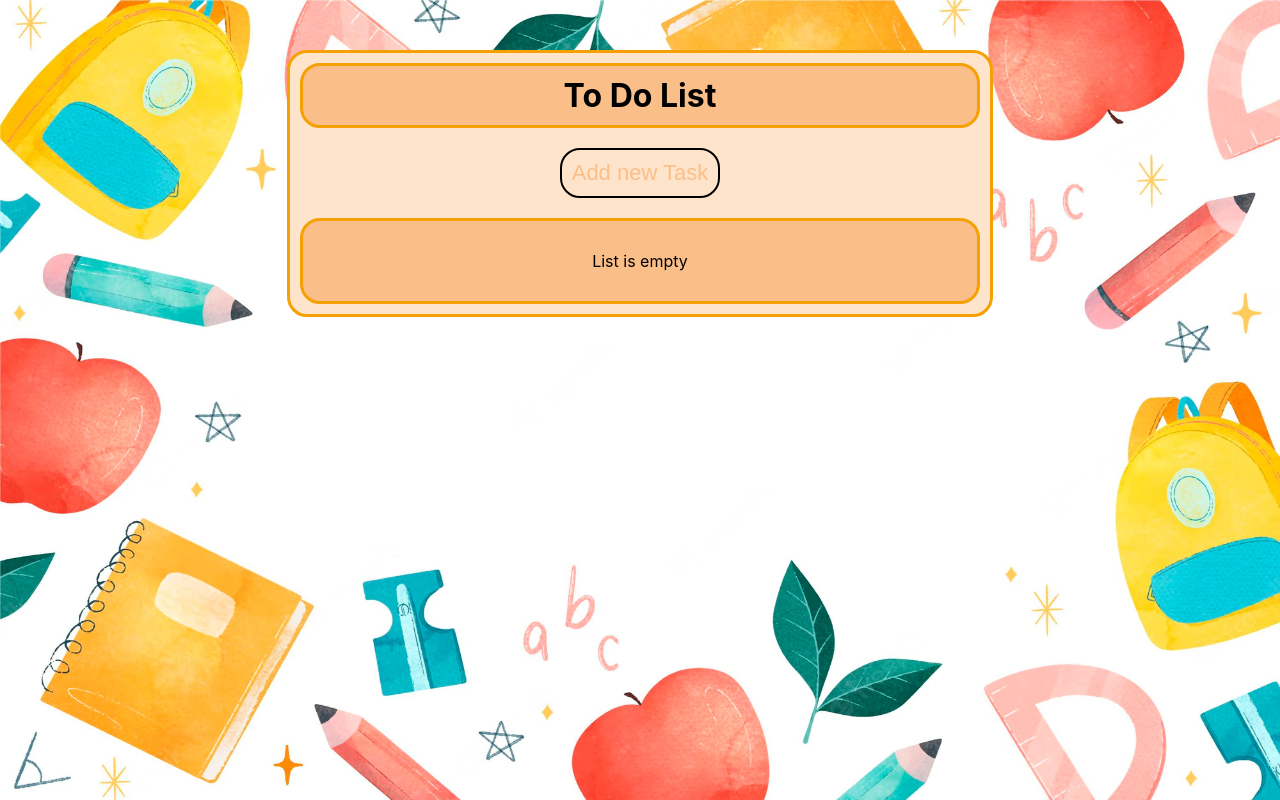
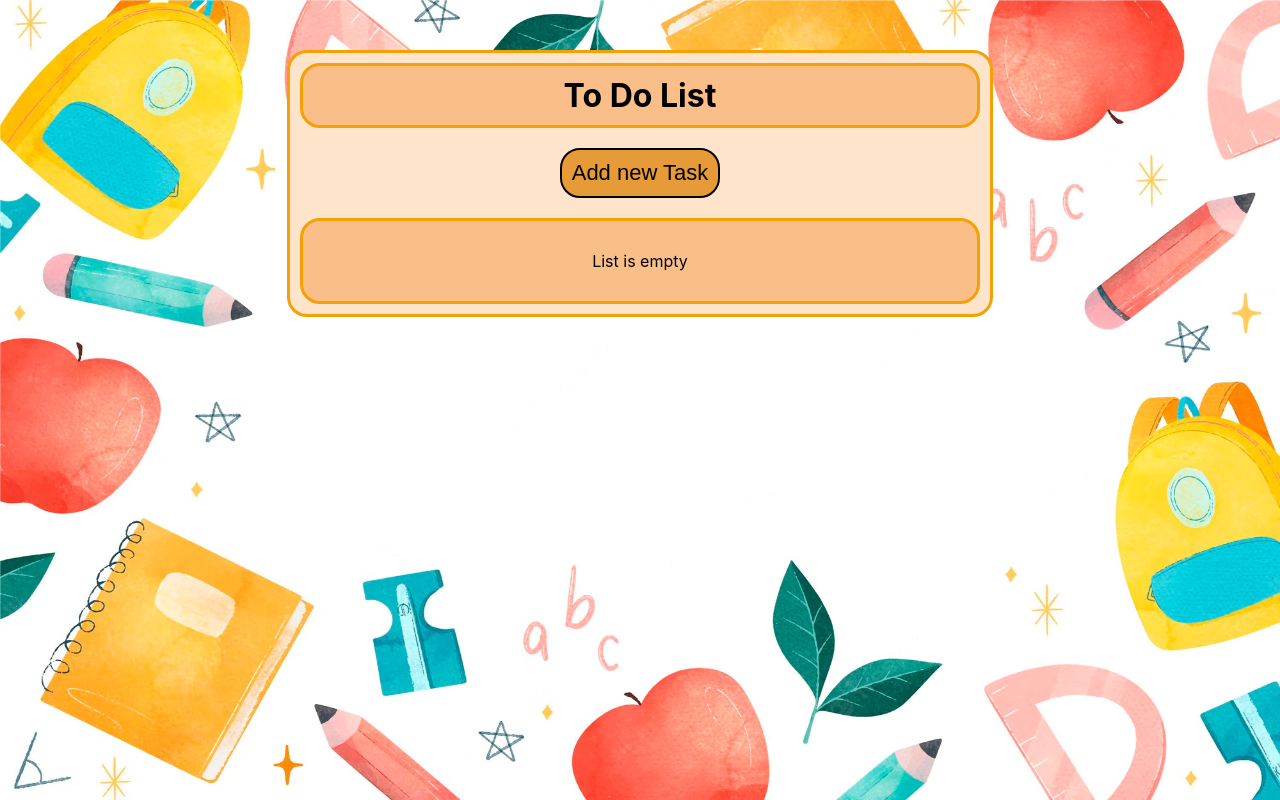
Before and after one commit to MufaddalMustafa2211008KHICND/to-do-app, a React (Create React App) app: page / in a window 1280 px wide. In both pictures the pointer is over the button "Add new Task". Built offline with nearby package versions, Linux system fonts and the light colour scheme.

Commit message:
little update

```diff
--- a/src/App.css
+++ b/src/App.css
@@ -91,8 +91,7 @@ body {
 }
 
 .add-item button:hover {
-  background-color: rgb(255, 228, 204);
-  color: rgb(250, 190, 137);
+  background-color: rgb(230, 154, 56);
 }
 
 .list {
```
